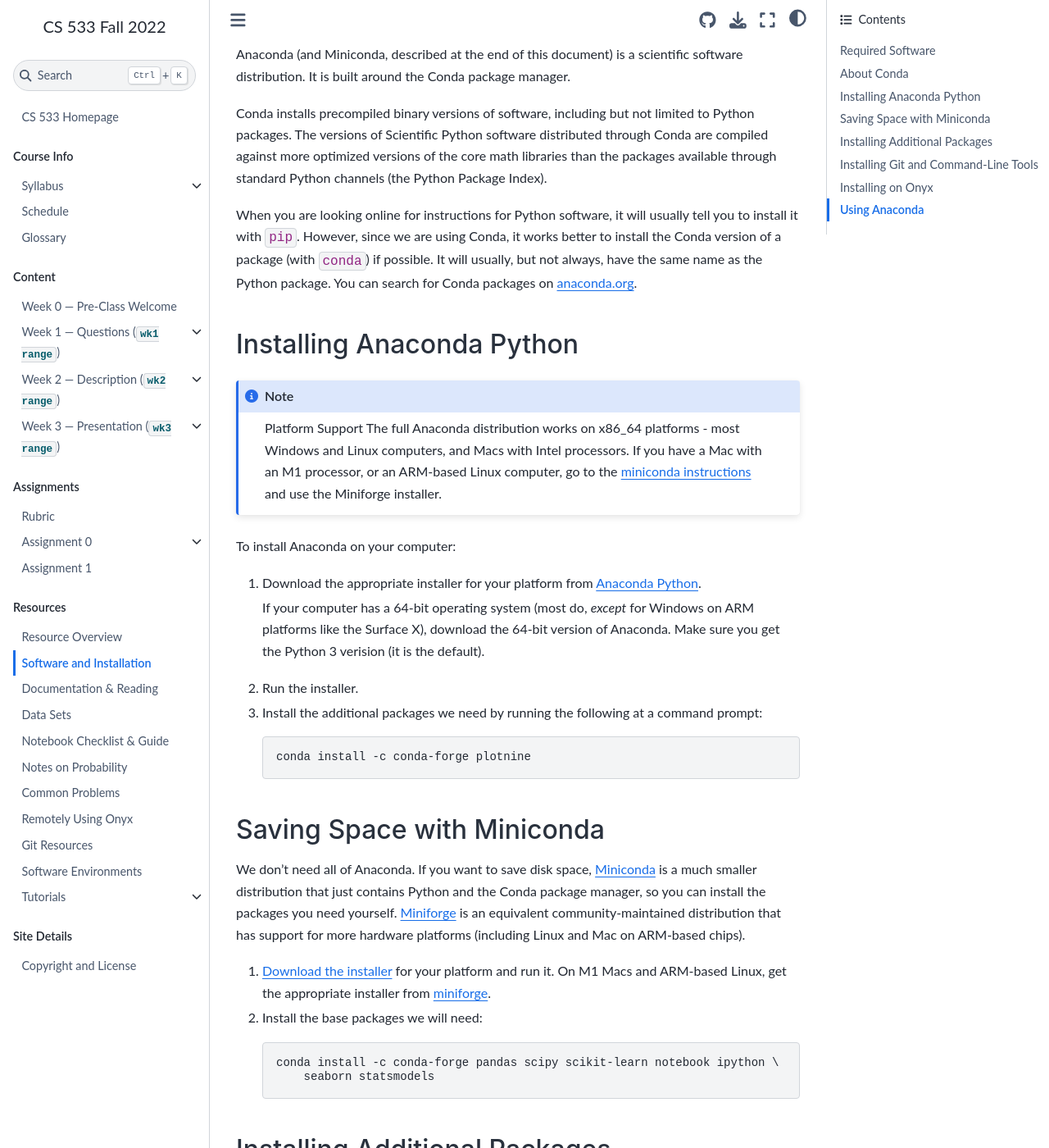
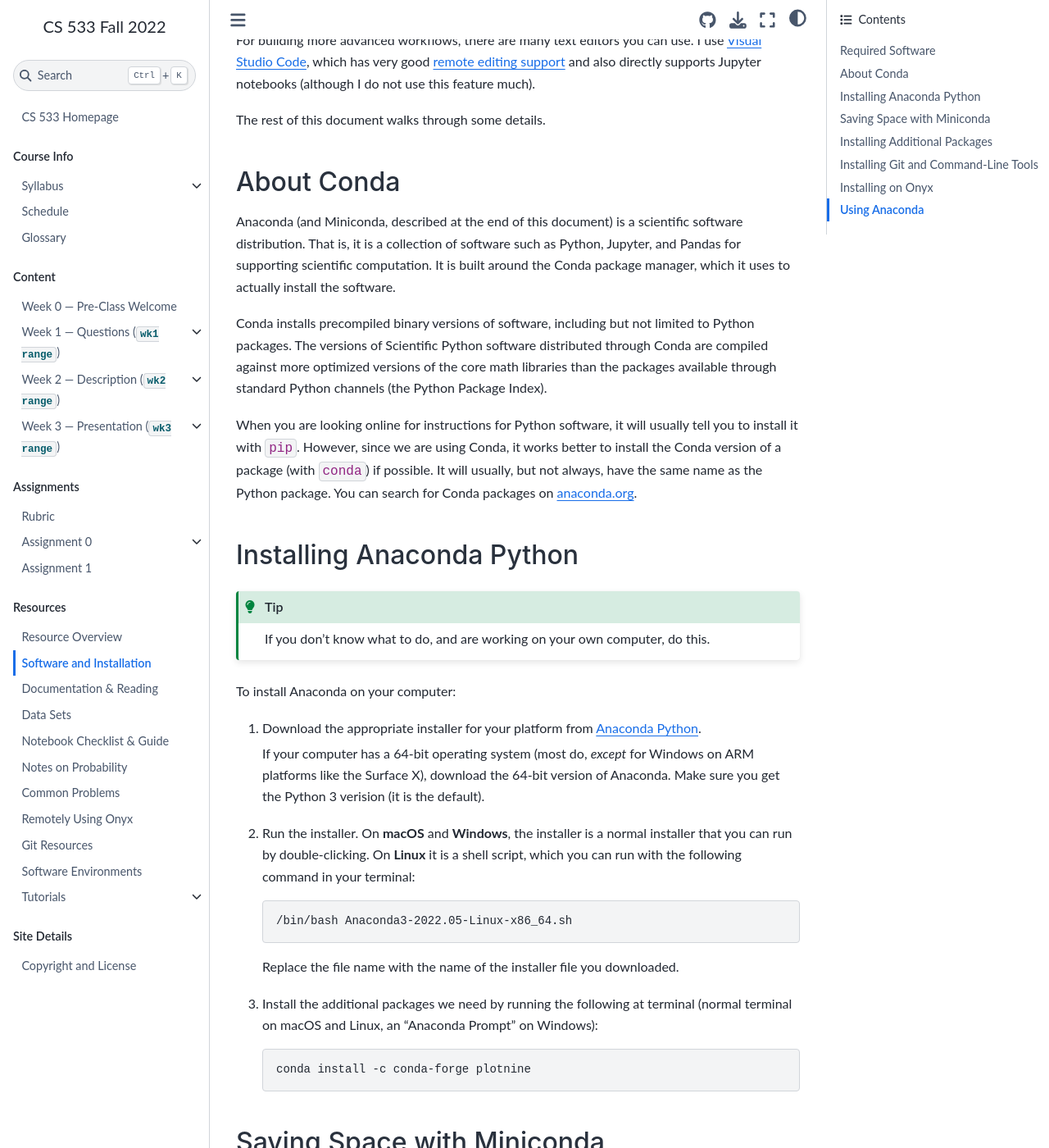
Before and after one commit to mdekstrand/cs533-web, a Jupyter Book: the page built from resources/software.md, in a window 1280 px wide and 1400 px high, scrolled down 876 px. Shown: the whole window at 82% size. Built offline with Jupyter Book 1.0.4 settings and Sphinx 7.4.7 and the Sphinx Book theme 1.1.4, drawn with Linux system fonts in a browser that asks for light colours; pages that are not in the unit, such as notebooks, are missing from menus; a style sheet for code colours, icons or effects is not loaded; some of the changed text lies outside the part shown.

Commit message:
anaconda tip

```diff
--- a/resources/software.md
+++ b/resources/software.md
@@ -19,12 +19,20 @@
 
 Our primary software is:
 
--  [Anaconda Python](https://www.anaconda.com/distribution/) (install this in your Onyx home directory for use there)
+-  [Anaconda Python](https://www.anaconda.com/distribution/)
 
-To complete assignments on department computers, you also need:
+:::{tip}
+The main Anaconda distribution includes all software we will be using
+except the `plotnine` Python package and [git](install-git). If you are using
+your own computer, and you don't know what else to do, [install
+Anaconda](install-anaconda) and you will be good to go.
+:::
+
+If you are using the department's Onyx computers to complete your assignment, you will need:
 
 -  An SSH client (MobaXterm for Windows, `ssh` on Mac or Linux)
 -  The [Boise State VPN](https://bsuvpn-offcampus.boisestate.edu/) for convenient access to Onyx nodes
+-  Install Anaconda Python in your Onyx home directory, following the Linux instructions.
 
 For building more advanced workflows, there are many text editors you can use.
 I use [Visual Studio Code][VSC], which has very good [remote editing support](https://code.visualstudio.com/docs/remote/remote-overview)
@@ -34,8 +42,10 @@
 
 ## About Conda
 
-Anaconda (and Miniconda, described at the end of this document) is a scientific software distribution.
-It is built around the Conda package manager.
+Anaconda (and Miniconda, described at the end of this document) is a scientific
+software distribution. That is, it is a collection of software such as Python,
+Jupyter, and Pandas for supporting scientific computation.  It is built around
+the Conda package manager, which it uses to actually install the software.
 
 Conda installs precompiled binary versions of software, including but not limited to Python
 packages. The versions of Scientific Python software distributed through Conda are compiled against
@@ -47,12 +57,11 @@
 version of a package (with `conda`) if possible. It will usually, but not always, have the same name
 as the Python package. You can search for Conda packages on [anaconda.org](https://anaconda.org).
 
+(install-anaconda)=
 ## Installing Anaconda Python
 
-:::{note} Platform Support
-The full Anaconda distribution works on x86_64 platforms - most Windows and Linux computers, and Macs
-with Intel processors.  If you have a Mac with an M1 processor, or an ARM-based Linux computer, go to
-the [miniconda instructions](miniconda) and use the Miniforge installer.
+:::{tip}
+If you don't know what to do, and are working on your own computer, do this.
 :::
 
 To install Anaconda on your computer:
@@ -62,9 +71,16 @@
     If your computer has a 64-bit operating system (most do, *except* for Windows on ARM platforms like the Surface X),
     download the 64-bit version of Anaconda.  Make sure you get the Python 3 verision (it is the default).
 
-2.  Run the installer.
+2.  Run the installer.  On **macOS** and **Windows**, the installer is a normal
+    installer that you can run by double-clicking.  On **Linux** it is a shell
+    script, which you can run with the following command in your terminal:
 
-3.  Install the additional packages we need by running the following at a command prompt:
+        /bin/bash Anaconda3-2022.05-Linux-x86_64.sh
+
+    Replace the file name with the name of the installer file you downloaded.
+
+3.  Install the additional packages we need by running the following at terminal
+    (normal terminal on macOS and Linux, an “Anaconda Prompt” on Windows):
 
         conda install -c conda-forge plotnine
 
@@ -73,19 +89,17 @@
 
 We don't need all of Anaconda.  If you want to save disk space, [Miniconda][] is a much smaller
 distribution that just contains Python and the Conda package manager, so you can install the
-packages you need yourself.  [Miniforge][] is an equivalent community-maintained distribution
-that has support for more hardware platforms (including Linux and Mac on ARM-based chips).
+packages you need yourself.
 
 [miniconda]: https://docs.conda.io/en/latest/miniconda.html
 [miniforge]: https://github.com/conda-forge/miniforge
 
-1.  [Download the installer][miniconda] for your platform and run it.  On M1 Macs and ARM-based Linux, get the
-    appropriate installer from [miniforge][].
+1.  [Download the installer][miniconda] for your platform and run it.
 
 2.  Install the base packages we will need:
 
         conda install -c conda-forge pandas scipy scikit-learn notebook ipython \
-            seaborn statsmodels
+            seaborn statsmodels plotnine
 
 ## Installing Additional Packages
 
@@ -121,6 +135,7 @@
 
 Do this *after* installing your other packages with `conda`, so seedbank doesn't try to pull in a non-Conda NumPy.
 
+(install-git)=
 ## Installing Git and Command-Line Tools
 
 We will be using Git later in the semester.
```
